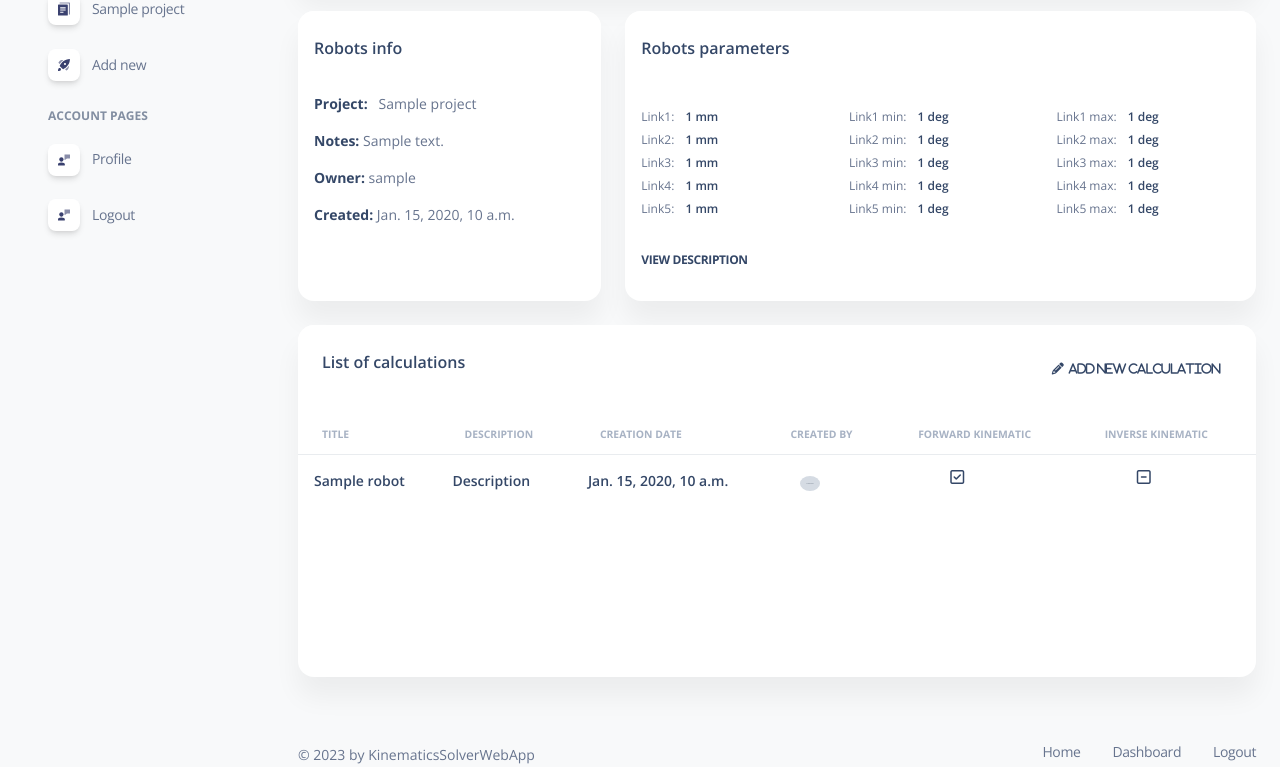
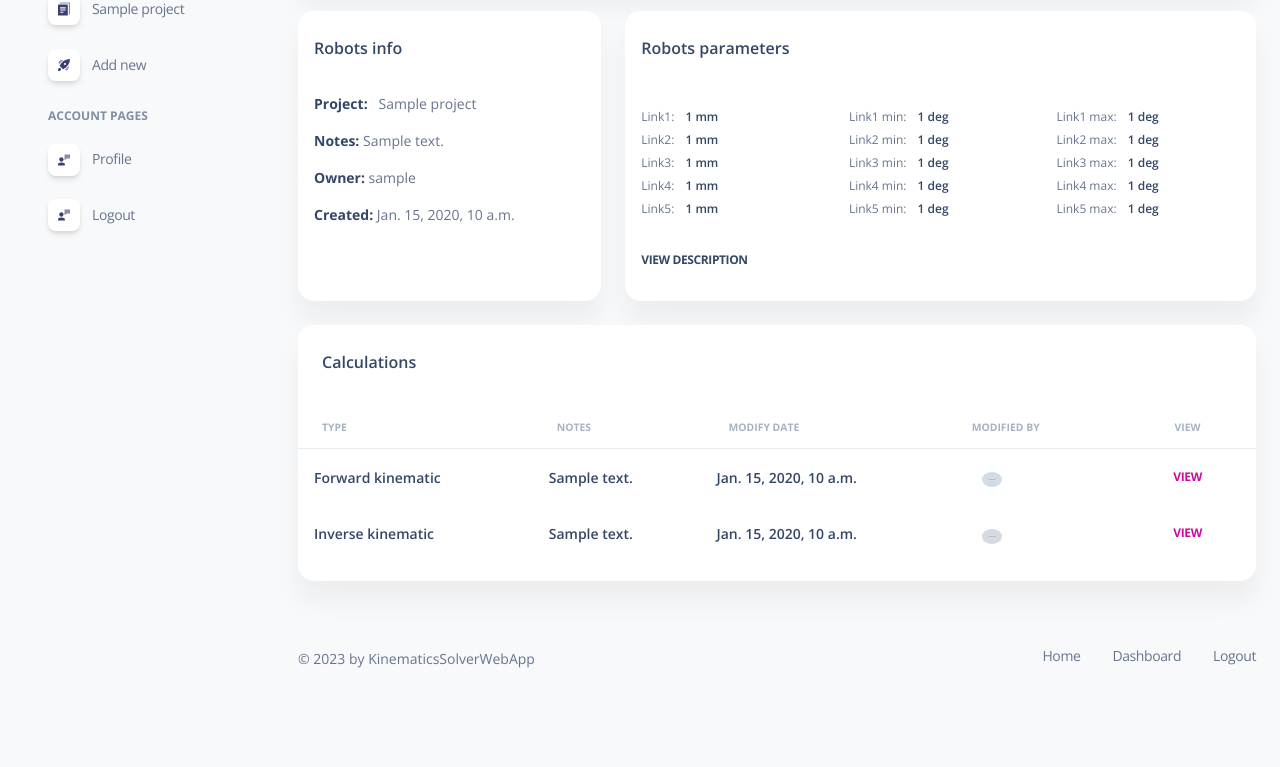
Before and after one commit to Szezi/KinematicsSolverWebApp, a Django app: page /robot/robot-detail/1/ in a window 1280 px wide. Shown: the part 225-992 px from the top of the page. After the commit the page ends 893 px from the top, so only its background shows below. Run offline with Django 4.2, Linux system fonts and the light colour scheme; a user stored in the database is signed in; tables that the repository leaves empty hold one stand-in row (values such as "Sample post"); grey boxes marked "Sample" are stand-in pictures; some libraries are stand-ins or nearby versions.

Commit message:
feat: view info of robots fk and ik calculations in table

```diff
--- a/robot/templates/robot/robot_detail.html
+++ b/robot/templates/robot/robot_detail.html
@@ -115,14 +115,11 @@
         </div>
         <div class="row justify-content-md-center py-4">
           <div class="col-lg-12 col-md-12 mb-md-0 mb-4">
-            <div class="card" style="min-height: 22rem;">
+            <div class="card" style="min-height: 16rem;">
               <div class="card-header pb-0">
                 <div class="row">
                   <div class="col-lg-6 col-7">
-                    <h6>List of calculations</h6>
-                  </div>
-                  <div class="col-lg-6 col-7 text-end">
-                    <a class="btn btn-link text-dark px-1 mb-0" href=""><i class="fas fa-pencil-alt text-dark me-2" aria-hidden="true">&nbsp; Add new calculation</i></a>
+                    <h6>Calculations</h6>
                   </div>
                 </div>
               </div>
@@ -131,12 +128,11 @@
                   <table class="table align-items-center mb-0">
                     <thead>
                       <tr>
-                        <th class="text-uppercase text-secondary text-xxs font-weight-bolder opacity-7">Title</th>
-                        <th class="text-uppercase text-secondary text-xxs font-weight-bolder opacity-7">Description</th>
-                        <th class="text-uppercase text-secondary text-xxs font-weight-bolder opacity-7">Creation date</th>
-                        <th class="text-uppercase text-secondary text-xxs font-weight-bolder opacity-7">Created by</th>
-                        <th class="text-uppercase text-secondary text-xxs font-weight-bolder opacity-7">Forward kinematic</th>
-                        <th class="text-uppercase text-secondary text-xxs font-weight-bolder opacity-7">Inverse kinematic</th>
+                        <th class="text-uppercase text-secondary text-xxs font-weight-bolder opacity-7">Type</th>
+                        <th class="text-uppercase text-secondary text-xxs font-weight-bolder opacity-7">Notes</th>
+                        <th class="text-uppercase text-secondary text-xxs font-weight-bolder opacity-7">Modify date</th>
+                        <th class="text-uppercase text-secondary text-xxs font-weight-bolder opacity-7">Modified by</th>
+                        <th class="text-center text-uppercase text-secondary text-xxs font-weight-bolder opacity-7">View</th>
                       </tr>
                     </thead>
                     <tbody>
@@ -144,36 +140,110 @@
                         <td>
                           <div class="d-flex px-2 py-1">
                             <div class="d-flex flex-column justify-content-center">
-                              <h6 class="mb-0 text-sm">{{robot.name}}</h6>
+                              <h6 class="mb-0 text-sm">Forward kinematic</h6>
                             </div>
                           </div>
                         </td>
                         <td>
-                          <div class="d-flex flex-column px-1">
-                            <h6 class="mb-0 text-sm">Description</h6>
+                          <div class="d-flex flex-column px-2">
+                            {% if fk_kinematics %}
+                                {% for fk in fk_kinematics %}
+                                    <h6 class="mb-0 text-sm">{{fk.notes}}</h6>
+                                {% endfor %}
+                              {% else %}
+                               <h6 class="mb-0 text-sm">None</h6>
+                            {% endif %}
                           </div>
                         </td>
                         <td>
                           <div class="d-flex flex-column px-1">
-                            <h6 class="mb-0 text-sm">{{robot.created}}</h6>
+                              {% if fk_kinematics %}
+                                {% for fk in fk_kinematics %}
+                                    <h6 class="mb-0 text-sm">{{fk.modified}}</h6>
+                                {% endfor %}
+                              {% else %}
+                               <h6 class="mb-0 text-sm">None</h6>
+                              {% endif %}
                           </div>
                         </td>
                         <td>
                           <div class="avatar-group mt-2 px-4">
-                              <a href="{% url 'profile-info' robot.owner.id%}" class="avatar avatar-xs rounded-circle" data-bs-toggle="tooltip" data-bs-placement="bottom" title="{{robot.owner}}">
-                                <img src="{{robot.owner.avatar.url}}" alt="{{robot.owner}}">
-                              </a>
+                              {% if fk_kinematics %}
+                                {% for fk in fk_kinematics %}
+                                    <a href="{% url 'profile-info' fk.modified_by.id%}" class="avatar avatar-xs rounded-circle" data-bs-toggle="tooltip" data-bs-placement="bottom" title="{{fk.modified_by}}">
+                                      <img src="{{fk.modified_by.avatar.url}}" alt="{{fk.modified_by}}">
+                                    </a>
+                                {% endfor %}
+                              {% else %}
+                               <h6 class="mb-0 text-sm">None</h6>
+                              {% endif %}
+
+                          </div>
+                        </td>
+                        <td class="align-middle text-center text-sm">
+                          {% if fk_kinematics %}
+                            {% for fk in fk_kinematics %}
+                                <a class="btn btn-link mb-0" href="{% url 'fk-update' fk.id %}">View</a>
+                            {% endfor %}
+                          {% else %}
+                            <a class="btn btn-link mb-0" href="{% url 'fk-create' %}">Create</a>
+                          {% endif %}
+
+                        </td>
+                      </tr>
+                    </tbody>
+                    <tbody>
+                      <tr>
+                        <td>
+                          <div class="d-flex px-2 py-1">
+                            <div class="d-flex flex-column justify-content-center">
+                              <h6 class="mb-0 text-sm">Inverse kinematic</h6>
+                            </div>
                           </div>
                         </td>
                         <td>
-                          <div class="d-flex flex-column px-5">
-                            <h6 class="fa fa-check-square-o" aria-hidden="true"></h6>
+                          <div class="d-flex flex-column px-2">
+                            {% if ik_kinematics %}
+                                {% for ik in ik_kinematics %}
+                                    <h6 class="mb-0 text-sm">{{ik.notes}}</h6>
+                                {% endfor %}
+                              {% else %}
+                               <h6 class="mb-0 text-sm">None</h6>
+                            {% endif %}
                           </div>
                         </td>
                         <td>
-                          <div class="d-flex flex-column px-5">
-                            <h6 class="fa fa-minus-square-o" aria-hidden="true"></h6>
+                          <div class="d-flex flex-column px-1">
+                              {% if ik_kinematics %}
+                                {% for ik in ik_kinematics %}
+                                    <h6 class="mb-0 text-sm">{{ik.modified}}</h6>
+                                {% endfor %}
+                              {% else %}
+                               <h6 class="mb-0 text-sm">None</h6>
+                              {% endif %}
                           </div>
+                        </td>
+                        <td>
+                          <div class="avatar-group mt-2 px-4">
+                              {% if ik_kinematics %}
+                                {% for ik in ik_kinematics %}
+                                    <a href="{% url 'profile-info' ik.modified_by.id%}" class="avatar avatar-xs rounded-circle" data-bs-toggle="tooltip" data-bs-placement="bottom" title="{{ik.modified_by}}">
+                                      <img src="{{ik.modified_by.avatar.url}}" alt="{{ik.modified_by}}">
+                                    </a>
+                                {% endfor %}
+                              {% else %}
+                               <h6 class="mb-0 text-sm">None</h6>
+                              {% endif %}
+                          </div>
+                        </td>
+                        <td class="align-middle text-center text-sm">
+                          {% if ik_kinematics %}
+                            {% for ik in ik_kinematics %}
+                                <a class="btn btn-link mb-0" href="{% url 'ik-update' ik.id %}">View</a>
+                            {% endfor %}
+                          {% else %}
+                            <a class="btn btn-link mb-0" href="{% url 'ik-create' %}">Create</a>
+                          {% endif %}
                         </td>
                       </tr>
                     </tbody>
```
